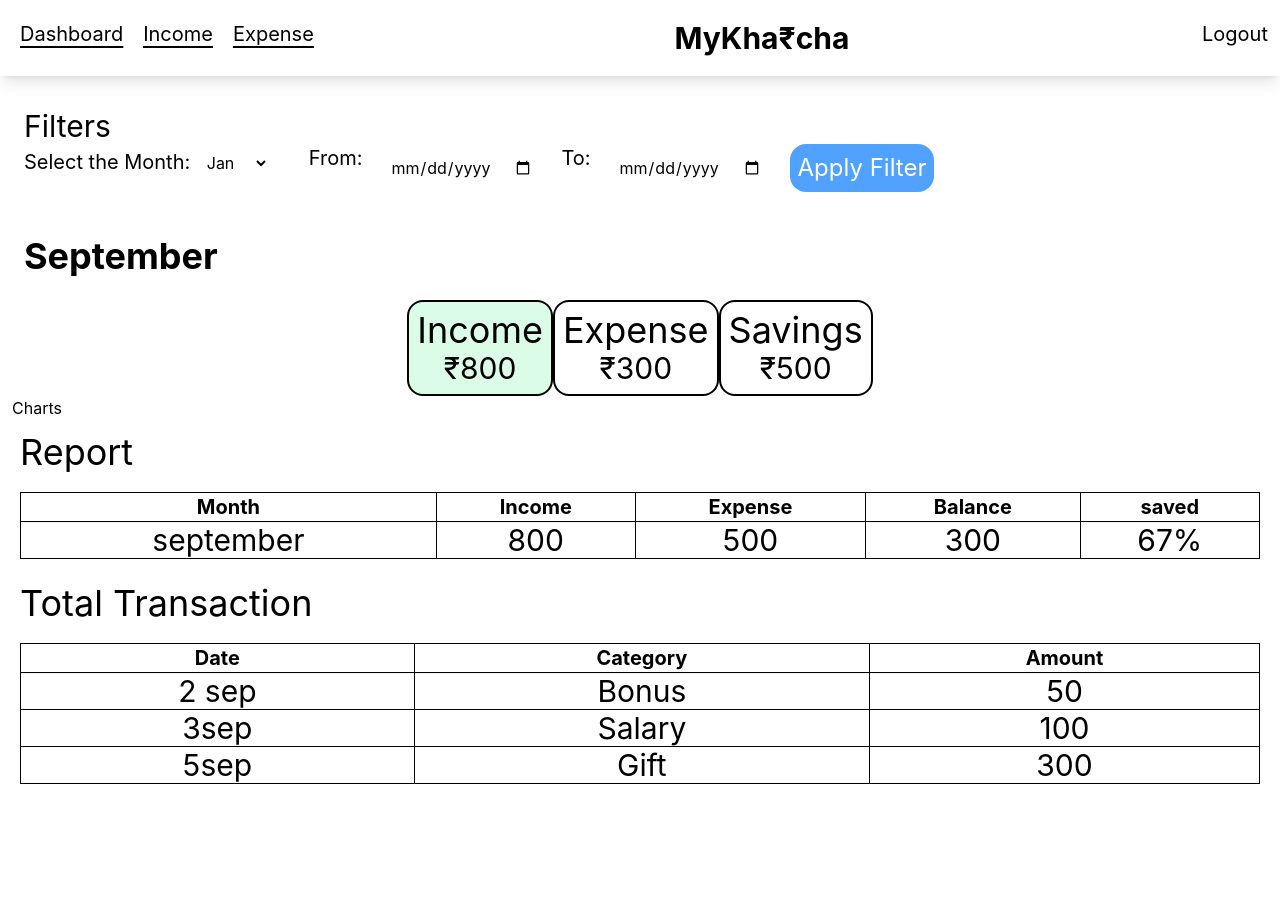
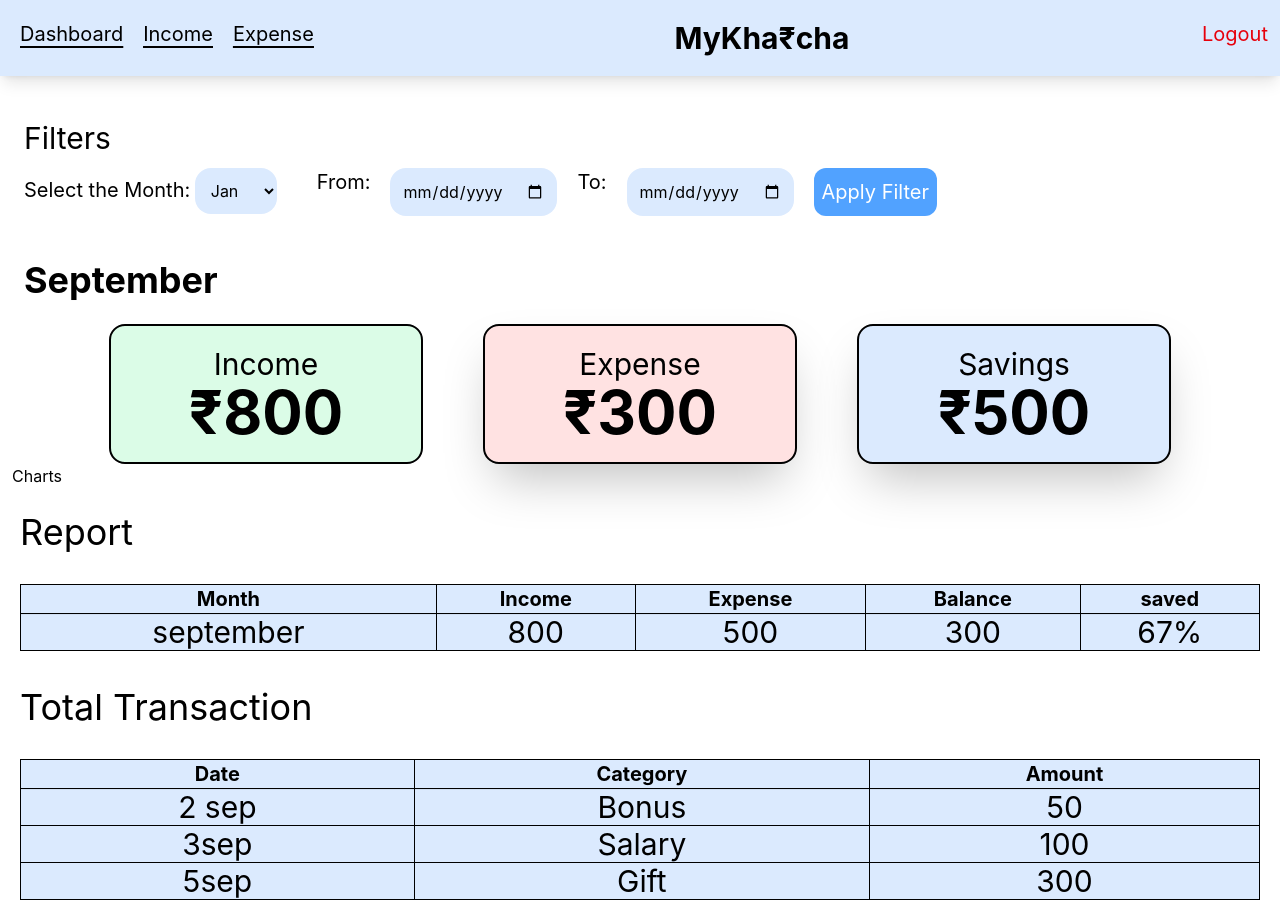
Before and after one commit to Nirbhaykumarstp/Money-tracker, a website: page dashboard.html in a window 1280 px wide. Before the commit the page ends 808 px from the top, so only its background shows below. Drawn offline with Linux system fonts and the light colour scheme.

Commit message:
New changes done in dashboard

```diff
--- a/dashboard.html
+++ b/dashboard.html
@@ -21,19 +21,19 @@
                     <h1 class="text-3xl font-bold text-center">MyKha₹cha</h1>
                 </div>
                 <div class="px-3">
-                    <li class="text-red-200 text-xl"><a href="logout">Logout</a></li>
+                    <li class="text-red-500 text-xl"><a href="logout">Logout</a></li>
                 </div>
             </ul>
         </nav>
     </header>
-    <main class="px-3 py-3">
+    <main class="px-3 py-3 font-serif">
         <section id="filter" class="px-3 py-5">
             <div>
-                <h2 class="text-3xl">Filters</h2>
+                <h2 class="text-3xl py-3">Filters</h2>
                 <div class="flex flex-row gap-10">
                     <div>
                         <label for="month" class="text-xl">Select the Month:</label>
-                        <select name="month" id="month" class="px-2 py-2 bg-blue-100 rounded-2xl">
+                        <select name="month" id="month" class="px-3 py-3 bg-blue-100 rounded-2xl">
                             <option value="January">Jan</option>
                             <option value="February">Feb</option>
                             <option value="March">Mar</option>
@@ -51,13 +51,13 @@
                     <div class="flex flex-row gap-5">
                         <label for="from" class="text-xl">
                             From:</label>
-                        <input type="date" class="px-2 py-2 bg-blue-100 rounded-2xl">
+                        <input type="date" class="px-3 py-3 bg-blue-100 rounded-2xl">
 
                         <label for="to" class="text-xl">
                             To:</label>
-                        <input type="date" class="px-2 py-2 bg-blue-100 rounded-2xl">
+                        <input type="date" class="px-3 py-3 bg-blue-100 rounded-2xl">
 
-                        <button class="text-2xl bg-blue-400 text-white rounded-2xl px-2 py-2 hover:pointer">Apply Filter</button>
+                        <button class="text-xl bg-blue-400 text-white rounded-xl px-2 py-2 hover:pointer">Apply Filter</button>
 
                     </div>
                 </div>
@@ -67,24 +67,24 @@
             <h1 class="text-4xl font-bold  py-3">September</h1>
         </section>
         <section class="info flex flex-row justify-center gap-15">
-            <div class="border-2 px-2 py-2 rounded-2xl w-tenth h-tenth text-center bg-green-100">
-                <h1 class="text-4xl">Income</h1>
-                <h2 class="text-3xl">₹<span>800</span></h2>
+            <div class="border-2 px-5 py-5 rounded-2xl text-center bg-green-100 shadow-2x min-w-1/4">
+                <h1 class="text-3xl">Income</h1>
+                <h2 class="text-6xl font-bold">₹<span>800</span></h2>
             </div>
-            <div class="border-2 px-2 py-2 rounded-2xl w-tenth h-tenth text-center bg-red-100">
-                <h1 class="text-4xl">Expense</h1>
-                <h2 class="text-3xl">₹<span>300</span></h2>
+            <div class="border-2 px-5 py-5 rounded-2xl   text-center bg-red-100 shadow-2xl min-w-1/4">
+                <h1 class="text-3xl">Expense</h1>
+                <h2 class="text-6xl font-bold">₹<span>300</span></h2>
             </div>
-            <div class="border-2 px-2 py-2 rounded-2xl w-tenth h-tenth text-center bg-blue-100">
-                <h1 class="text-4xl">Savings</h1>
-                <h2 class="text-3xl">₹<span>500</span></h2>
+            <div class="border-2 px-5 py-5 rounded-2xl   text-center bg-blue-100 shadow-2xl min-w-1/4">
+                <h1 class="text-3xl">Savings</h1>
+                <h2 class="text-6xl font-bold">₹<span>500</span></h2>
             </div>
         </section>
         <section class="charts">
             <h2>Charts</h2>
         </section>
         <section class="monthly-repo px-2 py-3 flex flex-col justify-center gap-5">
-            <h2 class="text-4xl">Report</h2>
+            <h2 class="text-4xl py-3">Report</h2>
             <table class="bg-blue-100 w-full border-collapse border border-slate-400">
                 <thead class="text-xl shadow-2xs">
                     <tr class="bg-slate-100">
@@ -108,7 +108,7 @@
         </section>
 
         <section class="total-transaction px-2 py-3 flex flex-col justify-center gap-5">
-            <h2 class="text-4xl">Total Transaction</h2>
+            <h2 class="text-4xl py-3">Total Transaction</h2>
             <table class="repo-table bg-blue-100 w-full border-collapse border border-slate-400">
                     <thead class="text-xl shadow-2xs">
                         <tr class="bg-slate-100">
```
Also changed, not shown: src/output.css.
